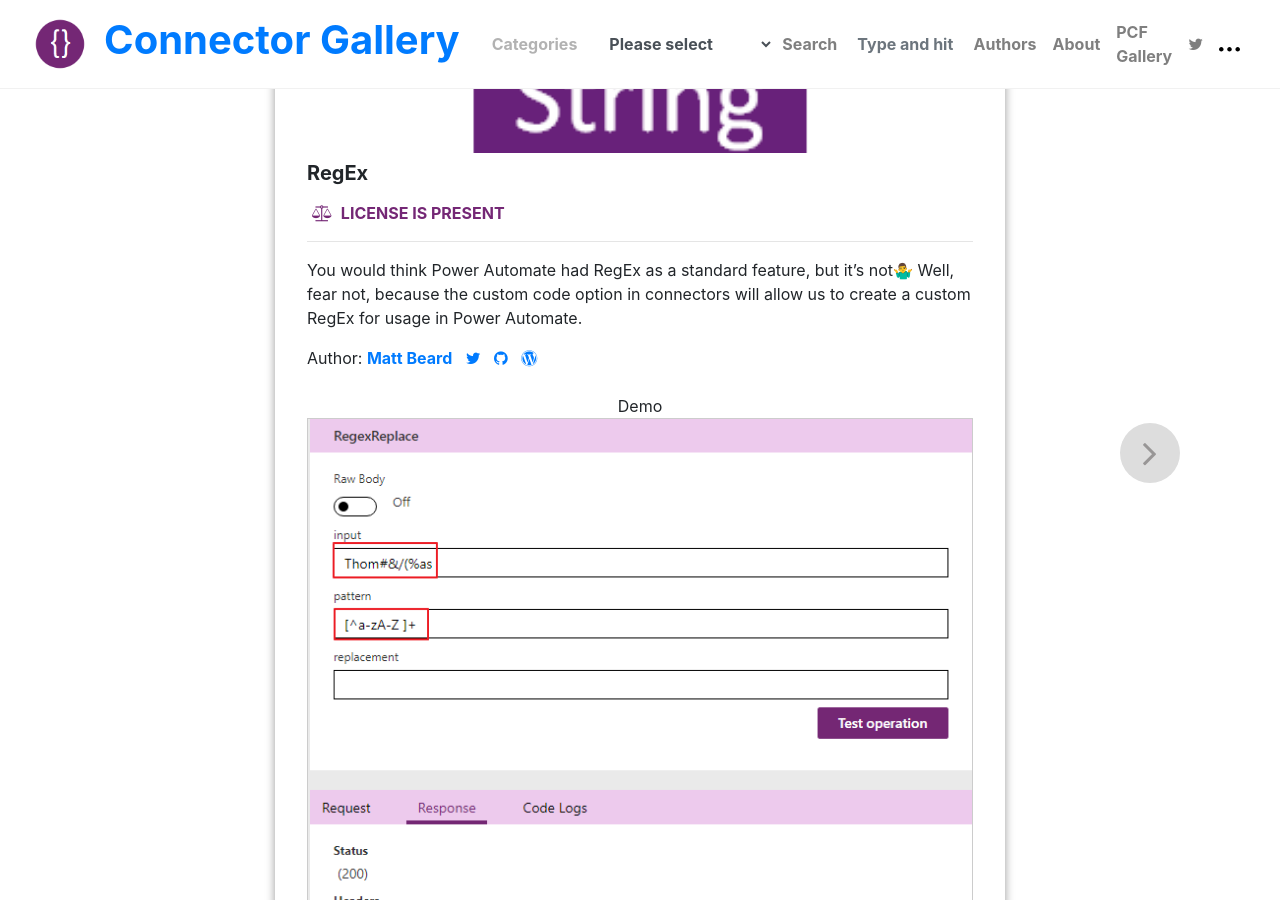
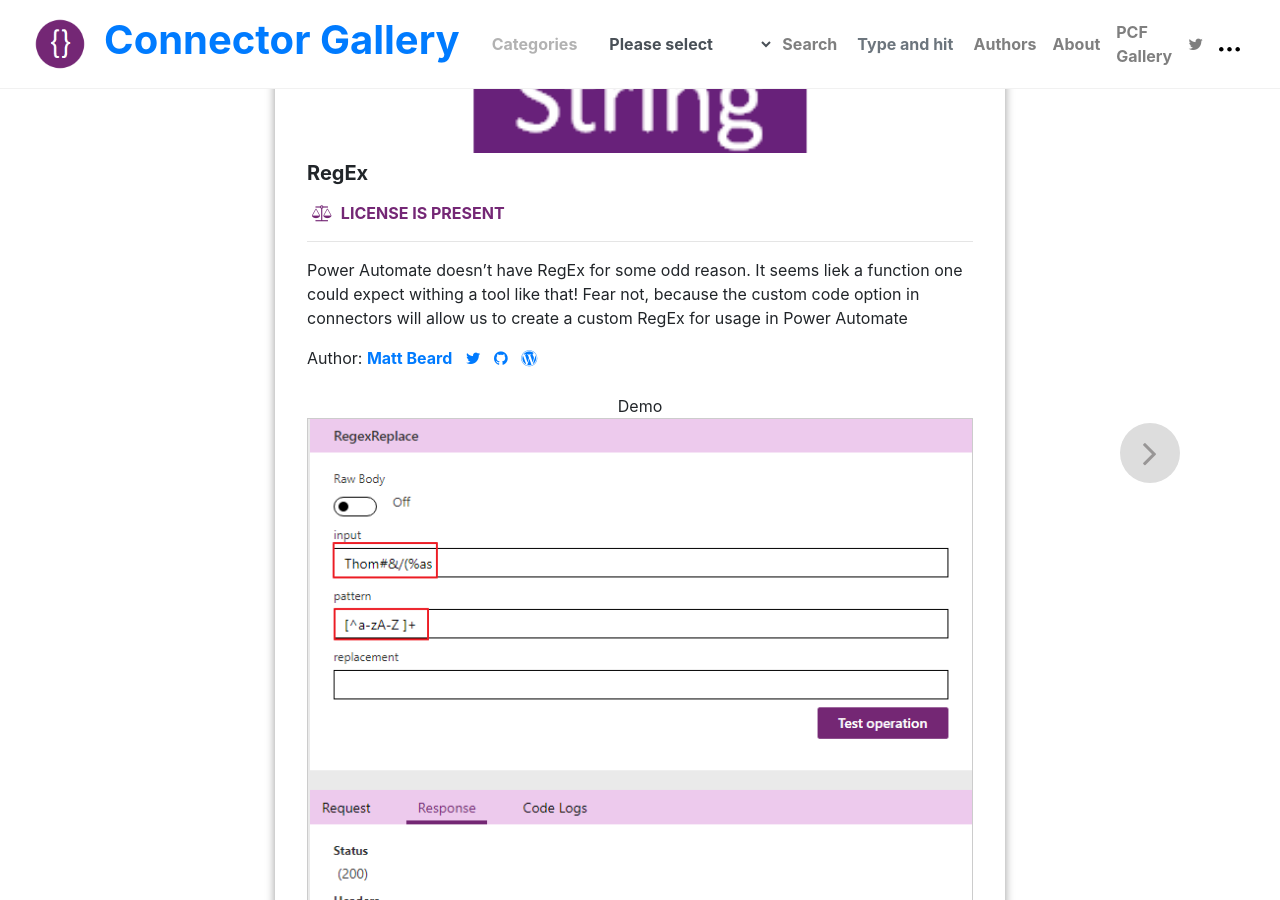
Before and after one commit to thomassandsor/connector.gallery, a Jekyll site: the page built from _posts/2022-02-24-RegEx.md, in a window 1280 px wide and 900 px high, scrolled down 741 px. Built offline with Jekyll 4.4.1, drawn with Linux system fonts in a browser that asks for light colours; nearby versions of some CDN libraries; library files that are not in the unit come from our copies; comment, search, counter and statistics services are not loaded.

Commit message:
Update 2022-02-24-RegEx.md

```diff
--- a/_posts/2022-02-24-RegEx.md
+++ b/_posts/2022-02-24-RegEx.md
@@ -13,4 +13,4 @@
 authors:
   - matt_beard
 ---
-You would think Power Automate had RegEx as a standard feature, but it's not🤷‍♂️ Well, fear not, because the custom code option in connectors will allow us to create a custom RegEx for usage in Power Automate.
+Power Automate doesn't have RegEx for some odd reason. It seems liek a function one could expect withing a tool like that! Fear not, because the custom code option in connectors will allow us to create a custom RegEx for usage in Power Automate
```
